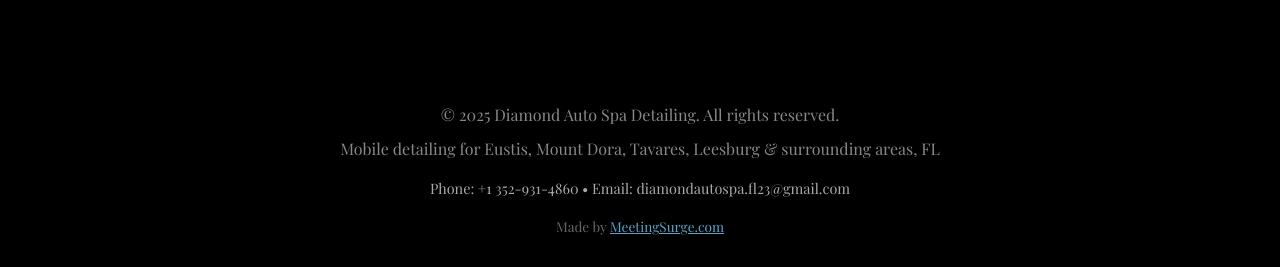
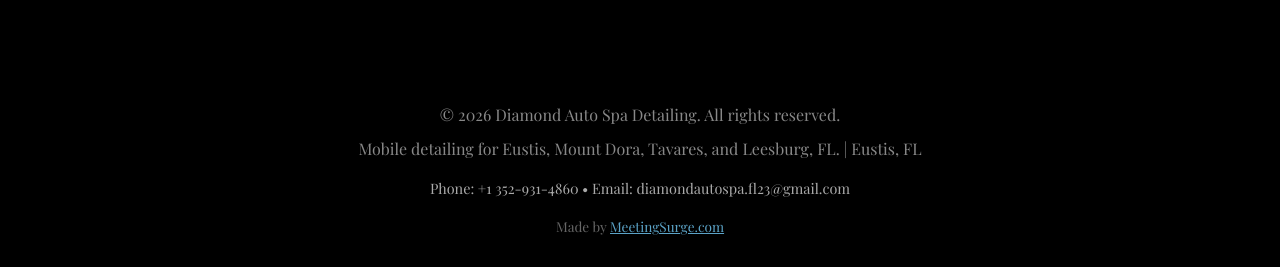
Before and after one commit to JamesBrownR/Diamond-Auto-Spa-Detailing, a Jekyll site: the page built from service-area/index.html, in a window 1280 px wide and 900 px high, scrolled down 1630 px. Shown: the part 630-897 px from the top of the window. Built offline with Jekyll 4.4.1, drawn with Linux system fonts in a browser that asks for light colours; some web fonts are replaced.

Commit message:
Update default.html

```diff
--- a/_layouts/default.html
+++ b/_layouts/default.html
@@ -220,11 +220,14 @@
     <a href="{{ site.baseurl }}/#contact" class="cta-bbutton" style="color:#fff;">Get a Quote</a>
 </section>
 
-<footer style="background:#000; color:#888; text-align:center; padding:2rem;">
-    <p>© 2025 Diamond Auto Spa Detailing. All rights reserved.</p>
-    <p>Mobile detailing for Eustis, Mount Dora, Tavares, Leesburg & surrounding areas, FL</p>
-    <p style="margin-top:1rem; color:#aaa; font-size:0.9rem;">Phone: +1 352-931-4860 • Email: diamondautospa.fl23@gmail.com</p>
-    <p style="margin-top:1rem; color:#666; font-size:0.85rem;">
+<footer>
+    <p>© 2026 Diamond Auto Spa Detailing. All rights reserved.</p>
+    <p>Mobile detailing for Eustis, Mount Dora, Tavares, and Leesburg, FL. | Eustis, FL</p>
+    <p style="margin-top: 1rem; color: #aaa; font-size: 0.9rem;">
+               Phone: +1 352-931-4860 • Email: diamondautospa.fl23@gmail.com
+    </p>
+
+    <p style="margin-top: 1rem; color: #666; font-size: 0.85rem;">
         Made by <a href="https://www.meetingsurge.com" target="_blank" style="color:#5BA3C7;">MeetingSurge.com</a>
     </p>
 </footer>
```
